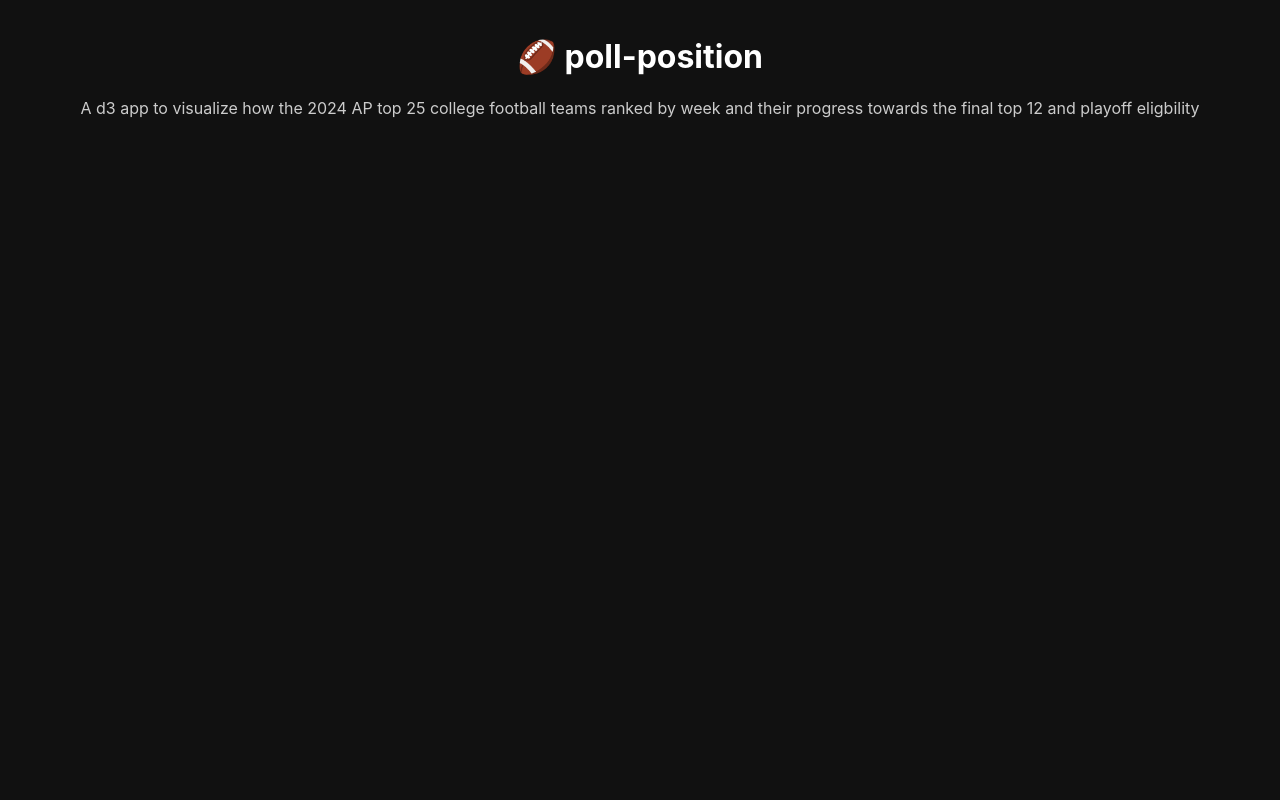
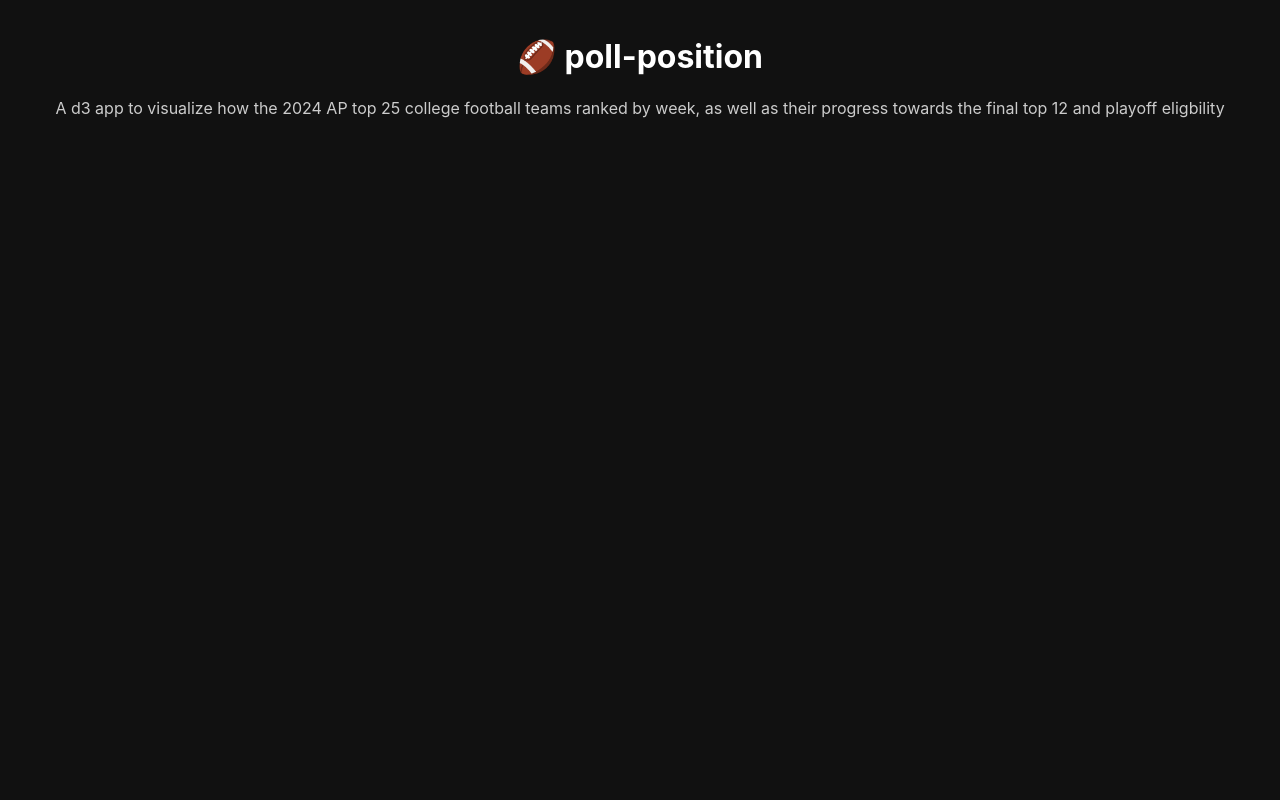
Before and after one commit to reedmarkham/poll-position-ui, a website built with Vite: page app/index.html in a window 1280 px wide. Shown: the top 800 px of the page. Built offline with nearby package versions, Linux system fonts and the light colour scheme; no server answers.

Commit message:
slight subheading tweak

```diff
--- a/app/index.html
+++ b/app/index.html
@@ -51,7 +51,7 @@
   <header style="text-align:center; padding-top: 1rem;">
     <h1>🏈 poll-position</h1>
     <div style="color:#ccc; font-weight: normal; font-size: 1rem;">
-      A d3 app to visualize how the 2024 AP top 25 college football teams ranked by week and their progress towards the final top 12 and playoff eligbility
+      A d3 app to visualize how the 2024 AP top 25 college football teams ranked by week, as well as their progress towards the final top 12 and playoff eligbility
     </div>
   </header>
 
```
